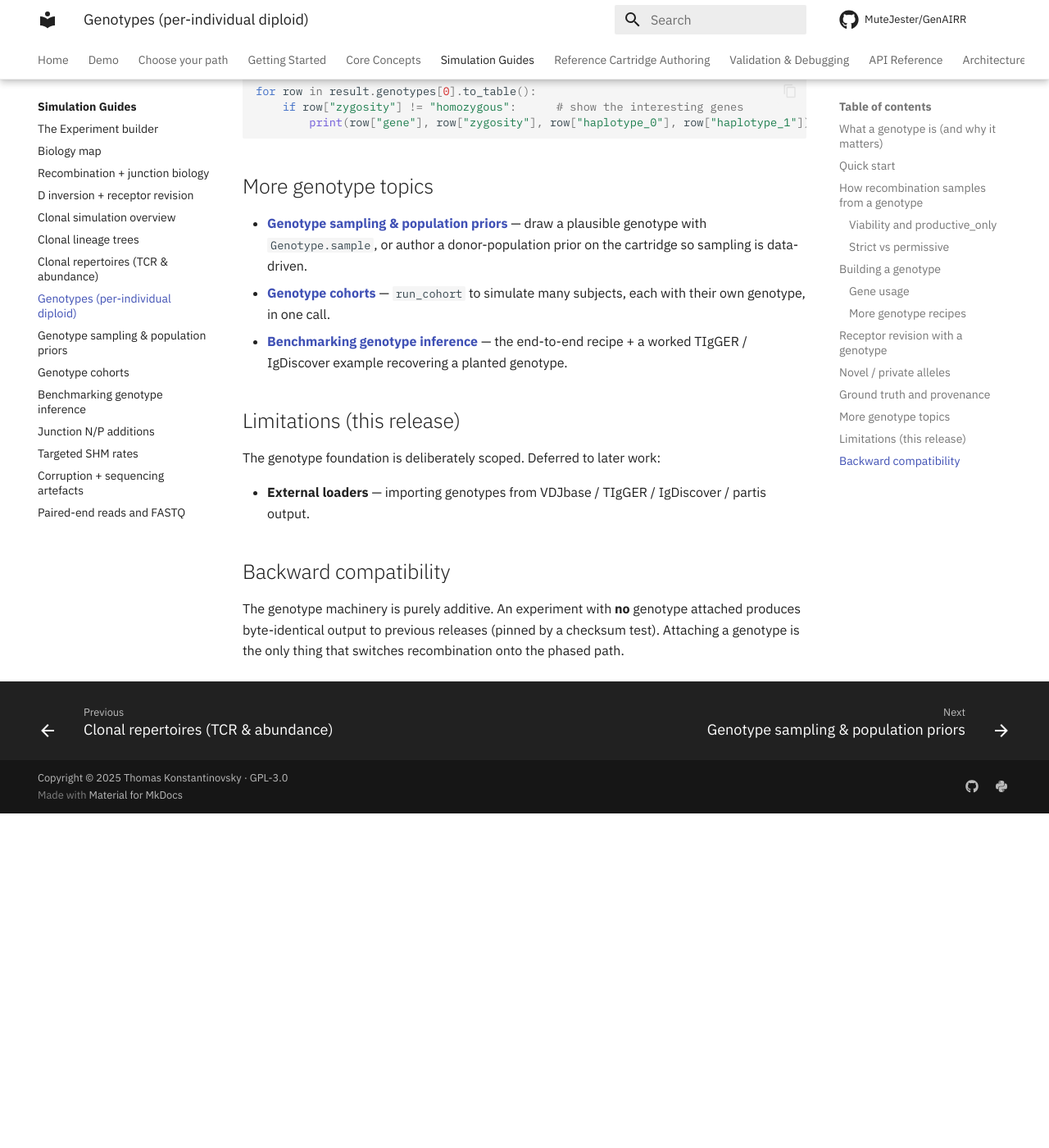
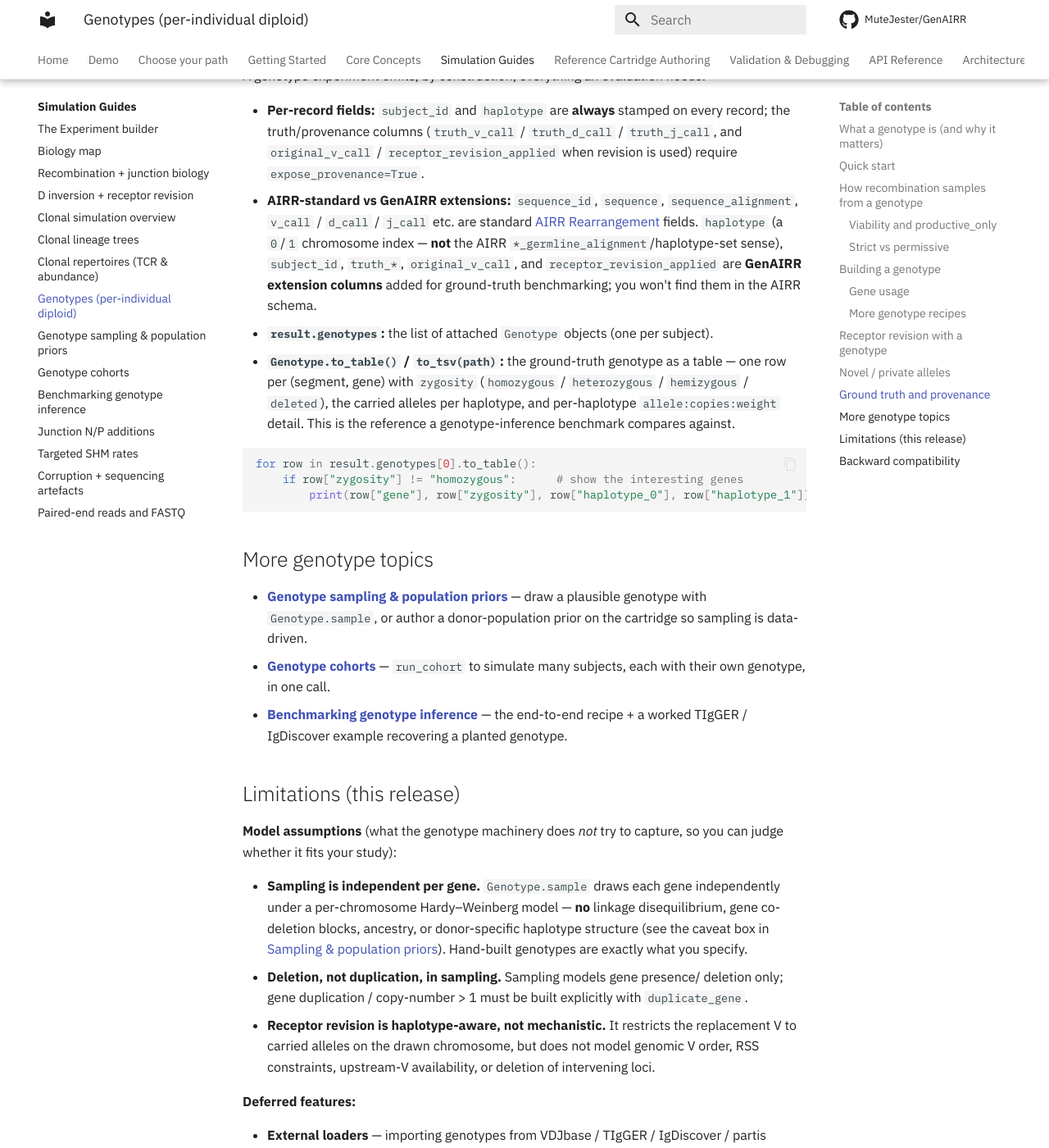
Before and after one commit to MuteJester/GenAIRR, an MkDocs documentation site: the page built from site_docs/guides/genotype.md, in a window 1280 px wide and 1400 px high, scrolled down 8063 px. Shown: the whole window at 82% size. Built offline with MkDocs 1.6.1 and Material for MkDocs 9.7.7, drawn with Linux system fonts in a browser that asks for light colours; comment, search, counter and statistics services are not loaded; before the commit the page ends 9055 px from its top, so only the background shows below that; some of the changed text lies outside the part shown.

Commit message:
docs(genotype): AIRR-reader clarity pass — naming/cartridge gloss, AIRR-vs-extension columns, model-assumption limitations, VDJbase freq loading, partis output
Address an AIRR-community review: explain the OGRDB-derived cartridge's gene/allele
labels vs IMGT (sourced from ogrdb.airr-community.org; no invented F/G semantics),
gloss 'cartridge'/manifest/checksum, flag GenAIRR extension columns vs AIRR-standard
fields, clarify expose_provenance gating, surface model assumptions in Limitations,
add a concrete population-frequency loading snippet, and give a verified partis
output pointer.

```diff
--- a/site_docs/guides/genotype.md
+++ b/site_docs/guides/genotype.md
@@ -39,13 +39,30 @@
 reproduces it.
 
 !!! note "Supported loci and chains"
-    Genotypes work on any GenAIRR reference cartridge — BCR **and** TCR, heavy
-    **and** light/α/β chains. On **VDJ** loci (IGH, TRB, TRD) the genotype spans
-    V, D and J and each rearrangement draws all three from one chromosome. On
-    **VJ** loci (IGK, IGL, TRA, TRG) there is no D segment: genotype V and J,
-    D rows are simply not required and are ignored. The examples below use the
-    human IGH cartridge, but the same API applies to every locus; just use that
-    cartridge's gene/allele names.
+    Genotypes work on any GenAIRR **reference cartridge** — a packaged germline
+    reference set (V/D/J alleles plus the empirical models for one locus; see
+    [Reference cartridge](../concepts/reference-cartridge.md)). They cover BCR
+    **and** TCR, heavy **and** light/α/β chains. On **VDJ** loci (IGH, TRB, TRD)
+    the genotype spans V, D and J and each rearrangement draws all three from one
+    chromosome. On **VJ** loci (IGK, IGL, TRA, TRG) there is no D segment:
+    genotype V and J, D rows are simply not required and are ignored. The
+    examples below use the human IGH cartridge, but the same API applies to every
+    locus; just use that cartridge's gene/allele names.
+
+!!! note "A note on the gene/allele names in these examples"
+    The examples use the bundled human IGH cartridge (`HUMAN_IGH_OGRDB`), whose
+    `metadata.reference_set` reads `"OGRDB V8"` — it is derived from
+    [OGRDB](https://ogrdb.airr-community.org/), the AIRR Community's *Open
+    Germline Receptor Database*, which provides curated immunoglobulin and T-cell
+    receptor germline gene sequences. In this cartridge the genes and alleles are
+    labelled like **`IGHVF1-G1*01`**, not the IMGT positional names
+    (**`IGHV1-69*01`**) you may be used to — that is simply this cartridge's
+    labelling. GenAIRR uses each cartridge's own gene/allele names **verbatim**:
+    they are exactly what appears in `v_call` / `truth_v_call` and in the
+    genotype tables, so they line up with the germline database you score
+    against. Substitute your own cartridge's names in the examples — many bundled
+    cartridges (for example `HUMAN_TCRB_IMGT` and the per-species `*_IMGT` sets)
+    use IMGT naming instead.
 
 ## Quick start
 
@@ -349,9 +366,18 @@
 
 A genotype experiment emits, by construction, everything an evaluation needs:
 
-- **Per-record fields:** `subject_id` and `haplotype` (`0`/`1`, the chromosome the
-  rearrangement used) are stamped on every AIRR record. Standard truth columns
-  (`truth_v_call`, …) are available with `expose_provenance=True`.
+- **Per-record fields:** `subject_id` and `haplotype` are **always** stamped on
+  every record; the truth/provenance columns (`truth_v_call` / `truth_d_call` /
+  `truth_j_call`, and `original_v_call` / `receptor_revision_applied` when
+  revision is used) require `expose_provenance=True`.
+- **AIRR-standard vs GenAIRR extensions:** `sequence_id`, `sequence`,
+  `sequence_alignment`, `v_call` / `d_call` / `j_call` etc. are standard
+  [AIRR Rearrangement](https://docs.airr-community.org/en/stable/datarep/rearrangements.html)
+  fields. `haplotype` (a `0`/`1` chromosome index — **not** the AIRR
+  `*_germline_alignment`/haplotype-set sense), `subject_id`, `truth_*`,
+  `original_v_call`, and `receptor_revision_applied` are **GenAIRR extension
+  columns** added for ground-truth benchmarking; you won't find them in the AIRR
+  schema.
 - **`result.genotypes`:** the list of attached `Genotype` objects (one per subject).
 - **`Genotype.to_table()` / `to_tsv(path)`:** the ground-truth genotype as a table
   — one row per (segment, gene) with `zygosity`
@@ -378,10 +404,27 @@
 
 ## Limitations (this release)
 
-The genotype foundation is deliberately scoped. Deferred to later work:
+**Model assumptions** (what the genotype machinery does *not* try to capture, so
+you can judge whether it fits your study):
+
+- **Sampling is independent per gene.** `Genotype.sample` draws each gene
+  independently under a per-chromosome Hardy–Weinberg model — **no** linkage
+  disequilibrium, gene co-deletion blocks, ancestry, or donor-specific haplotype
+  structure (see the caveat box in
+  [Sampling & population priors](genotype-priors.md)). Hand-built genotypes are
+  exactly what you specify.
+- **Deletion, not duplication, in sampling.** Sampling models gene presence/
+  deletion only; gene duplication / copy-number > 1 must be built explicitly with
+  `duplicate_gene`.
+- **Receptor revision is haplotype-aware, not mechanistic.** It restricts the
+  replacement V to carried alleles on the drawn chromosome, but does not model
+  genomic V order, RSS constraints, upstream-V availability, or deletion of
+  intervening loci.
+
+**Deferred features:**
 
 - **External loaders** — importing genotypes from VDJbase / TIgGER / IgDiscover /
-  partis output.
+  partis output. (You can build the equivalent `Genotype` by hand today.)
 
 ## Backward compatibility
 
```
Also changed, not shown: site_docs/guides/genotype-benchmarking.md (+27 -3 lines), site_docs/guides/genotype-cohorts.md (+4 -2 lines), site_docs/guides/genotype-priors.md (+33 -2 lines).
